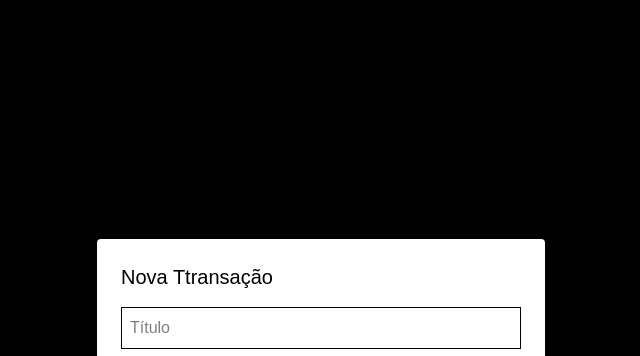
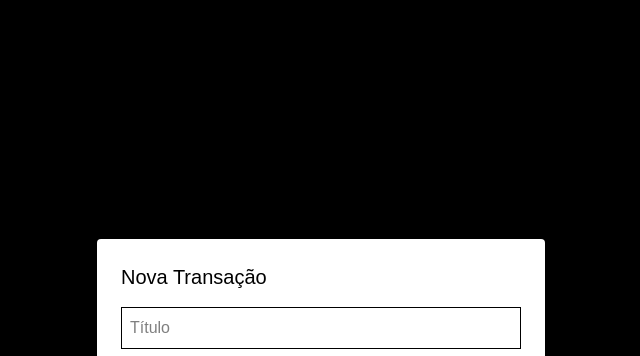
Before and after one commit to Guilherm001/finances, a Next.js app: page /transactions in a window 1280 px wide. Both pictures are taken after a click on the button "Nova Transação". Shown: the top 356 px of the page, without its empty margins (319-959 px from the left). Built offline with nearby package versions, Linux system fonts and the light colour scheme.

Commit message:
adicionando total a transferencia

```diff
--- a/src/app/layout.tsx
+++ b/src/app/layout.tsx
@@ -15,7 +15,7 @@ export default function RootLayout({
 }>) {
   return (
     <html lang="pt-BR">
-      <body className="flex h-screen bg-gray-900 text-white ">
+      <body className="flex h-screen bg-gray-900 text-white max-w-1024">
 
         {/* Sidebar */}
         <aside className="w-64 bg-gray-800 p-4 flex flex-col">
--- a/src/app/transactions/page.tsx
+++ b/src/app/transactions/page.tsx
@@ -1,12 +1,21 @@
 'use client';
 import Transacao from '@/components/transations';
+import Cards from "@/components/Home/Cards";
 
 export default function Transactions() {
 
     return (
         <div>
-            <h1 className="text-2xl font-bold mb-4">Transações</h1>
-            <p>Aqui você pode ver todas as suas transações financeiras.</p>
+            <div className='flex'>
+                <div>
+                    <h1 className="text-2xl font-bold mb-4">Transações</h1>
+                    <p>Aqui você pode ver todas as suas transações financeiras.</p>
+                </div>
+                <div className='mt-30 ml-30'>
+                    <Cards title="Total" value={3000} valueclassName="text-sky-500" />
+                </div>
+            </div>
+
             <Transacao />
 
         </div>
--- a/src/components/transations/index.tsx
+++ b/src/components/transations/index.tsx
@@ -1,7 +1,6 @@
 'use client'
 import { useState } from "react";
 import Modal from './modal/index'
-import Cards from "@/components/Home/Cards";
 
 const Lista = ()=>{
 
@@ -45,7 +44,6 @@ const Lista = ()=>{
     return (
 
         <div>
-            <Cards title="Total" value={3000} valueclassName="text-sky-500" />
             <div>
 
                 <button onClick={() => setIsModalOpen(!isModalOpen)} className="bg-green-500 p-2 rounded-3xl m-3 hover:bg-sky-500 ">Nova Transação</button>
--- a/src/components/transations/modal/index.tsx
+++ b/src/components/transations/modal/index.tsx
@@ -7,7 +7,7 @@ const Modal = ({ isOpen }: modal) => {
     return (
         <div className="fixed inset-0 bg-black bg-opacity-50 flex items-center justify-center text-black">
             <div className="bg-white p-6 rounded shadow-lg w-full max-w-md">
-                <button className="text-xl mb-4">Nova Ttransação</button>
+                <button className="text-xl mb-4">Nova Transação</button>
                 <form>
                     <input type="text" placeholder="Título" className="w-full mb-2 p-2 border" />
                     <input type="number" placeholder="Valor" className="w-full mb-2 p-2 border" />
```
